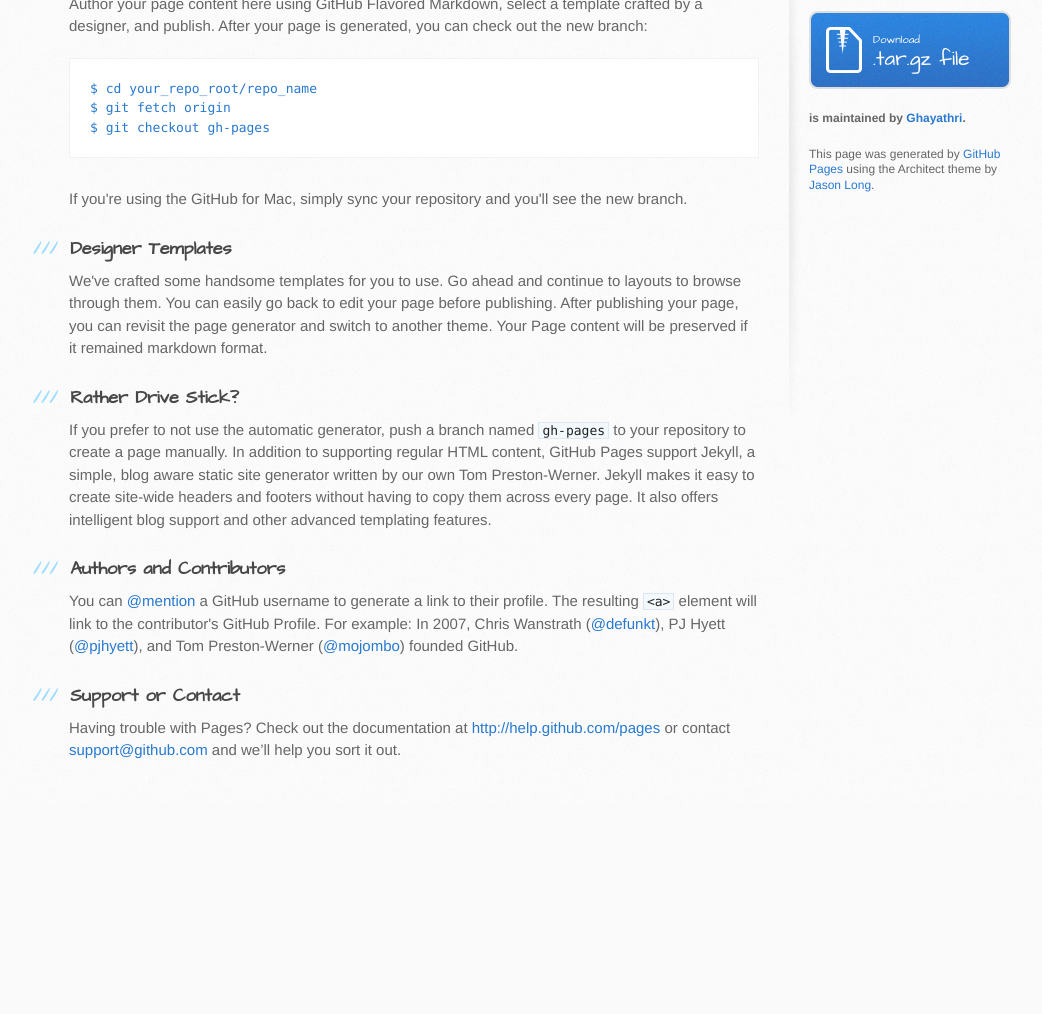
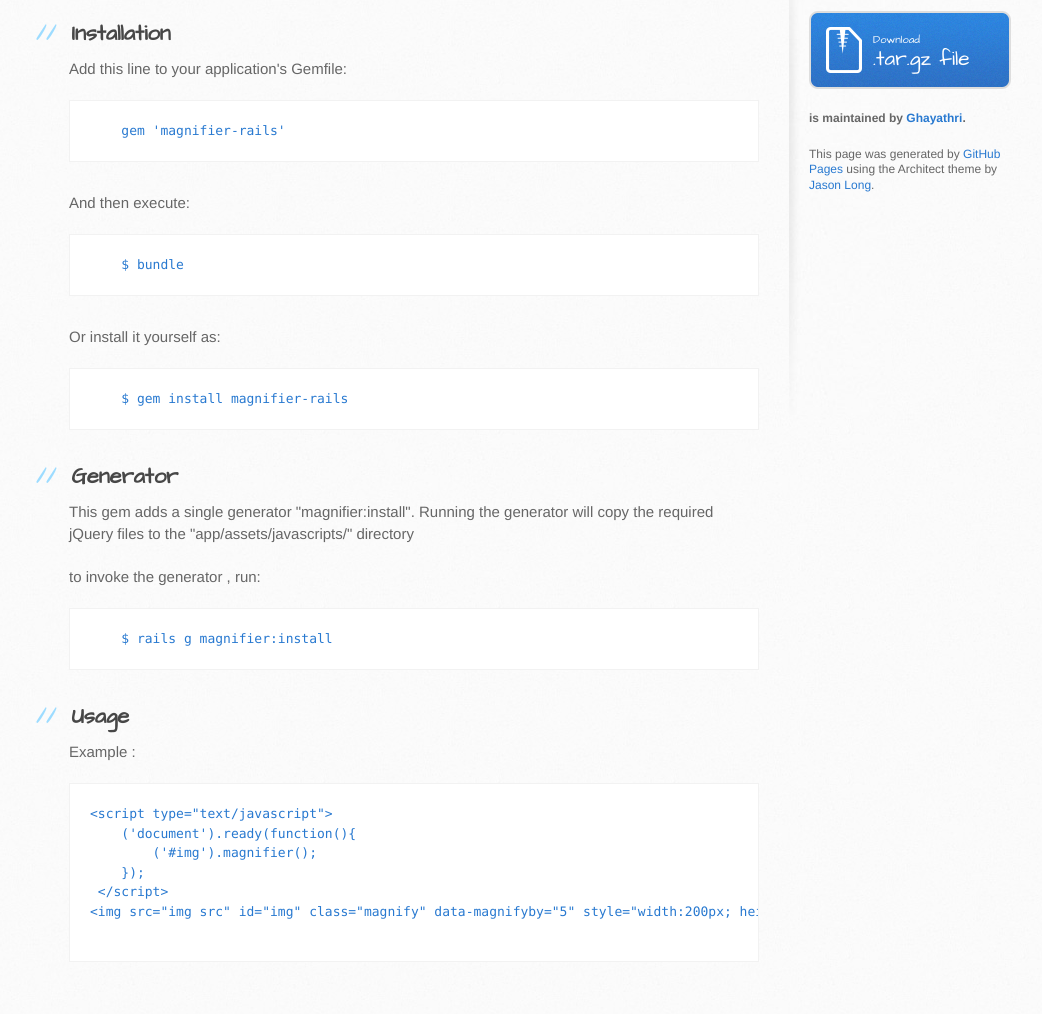
Before and after one commit to Ghayathri/magnifier-rails, a plain HTML site: page index.html in a window 1280 px wide. Shown: the part 393-1407 px from the top of the page, without its empty margins (101-1143 px from the left). Before the commit the page ends 1197 px from the top, so only its background shows below. Drawn offline with Linux system fonts and the light colour scheme.

```diff
--- a/index.html
+++ b/index.html
@@ -28,37 +28,52 @@
     <div id="content-wrapper">
       <div class="inner clearfix">
         <section id="main-content">
-          <h3>
-<a name="welcome-to-github-pages" class="anchor" href="#welcome-to-github-pages"><span class="octicon octicon-link"></span></a>Welcome to GitHub Pages.</h3>
+          <h1>
+<a name="magnifierrails" class="anchor" href="#magnifierrails"><span class="octicon octicon-link"></span></a>Magnifier::Rails</h1>
 
-<p>This automatic page generator is the easiest way to create beautiful pages for all of your projects. Author your page content here using GitHub Flavored Markdown, select a template crafted by a designer, and publish. After your page is generated, you can check out the new branch:</p>
+<p>A gem to Magnify the image using jQuery with Rails 3.</p>
 
-<pre><code>$ cd your_repo_root/repo_name
-$ git fetch origin
-$ git checkout gh-pages
+<h2>
+<a name="installation" class="anchor" href="#installation"><span class="octicon octicon-link"></span></a>Installation</h2>
+
+<p>Add this line to your application's Gemfile:</p>
+
+<pre><code>    gem 'magnifier-rails'
 </code></pre>
 
-<p>If you're using the GitHub for Mac, simply sync your repository and you'll see the new branch.</p>
+<p>And then execute:</p>
 
-<h3>
-<a name="designer-templates" class="anchor" href="#designer-templates"><span class="octicon octicon-link"></span></a>Designer Templates</h3>
+<pre><code>    $ bundle
+</code></pre>
 
-<p>We've crafted some handsome templates for you to use. Go ahead and continue to layouts to browse through them. You can easily go back to edit your page before publishing. After publishing your page, you can revisit the page generator and switch to another theme. Your Page content will be preserved if it remained markdown format.</p>
+<p>Or install it yourself as:</p>
 
-<h3>
-<a name="rather-drive-stick" class="anchor" href="#rather-drive-stick"><span class="octicon octicon-link"></span></a>Rather Drive Stick?</h3>
+<pre><code>    $ gem install magnifier-rails
+</code></pre>
 
-<p>If you prefer to not use the automatic generator, push a branch named <code>gh-pages</code> to your repository to create a page manually. In addition to supporting regular HTML content, GitHub Pages support Jekyll, a simple, blog aware static site generator written by our own Tom Preston-Werner. Jekyll makes it easy to create site-wide headers and footers without having to copy them across every page. It also offers intelligent blog support and other advanced templating features.</p>
+<h2>
+<a name="generator" class="anchor" href="#generator"><span class="octicon octicon-link"></span></a>Generator</h2>
 
-<h3>
-<a name="authors-and-contributors" class="anchor" href="#authors-and-contributors"><span class="octicon octicon-link"></span></a>Authors and Contributors</h3>
+<p>This gem adds a single generator "magnifier:install". Running the generator will copy the required jQuery files to the "app/assets/javascripts/" directory</p>
 
-<p>You can <a href="https://github.com/blog/821" class="user-mention">@mention</a> a GitHub username to generate a link to their profile. The resulting <code>&lt;a&gt;</code> element will link to the contributor's GitHub Profile. For example: In 2007, Chris Wanstrath (<a href="https://github.com/defunkt" class="user-mention">@defunkt</a>), PJ Hyett (<a href="https://github.com/pjhyett" class="user-mention">@pjhyett</a>), and Tom Preston-Werner (<a href="https://github.com/mojombo" class="user-mention">@mojombo</a>) founded GitHub.</p>
+<p>to invoke the generator , run: </p>
 
-<h3>
-<a name="support-or-contact" class="anchor" href="#support-or-contact"><span class="octicon octicon-link"></span></a>Support or Contact</h3>
+<pre><code>    $ rails g magnifier:install
+</code></pre>
 
-<p>Having trouble with Pages? Check out the documentation at <a href="http://help.github.com/pages">http://help.github.com/pages</a> or contact <a href="mailto:support@github.com">support@github.com</a> and we’ll help you sort it out.</p>
+<h2>
+<a name="usage" class="anchor" href="#usage"><span class="octicon octicon-link"></span></a>Usage</h2>
+
+<p>Example : </p>
+
+<pre><code>&lt;script type="text/javascript"&gt;
+    ('document').ready(function(){
+        ('#img').magnifier();
+    });
+ &lt;/script&gt;
+&lt;img src="img src" id="img" class="magnify" data-magnifyby="5" style="width:200px; height:150px"&gt;
+
+</code></pre>
         </section>
 
         <aside id="sidebar">
```
Also changed, not shown: params.json (+1 -1 lines).
